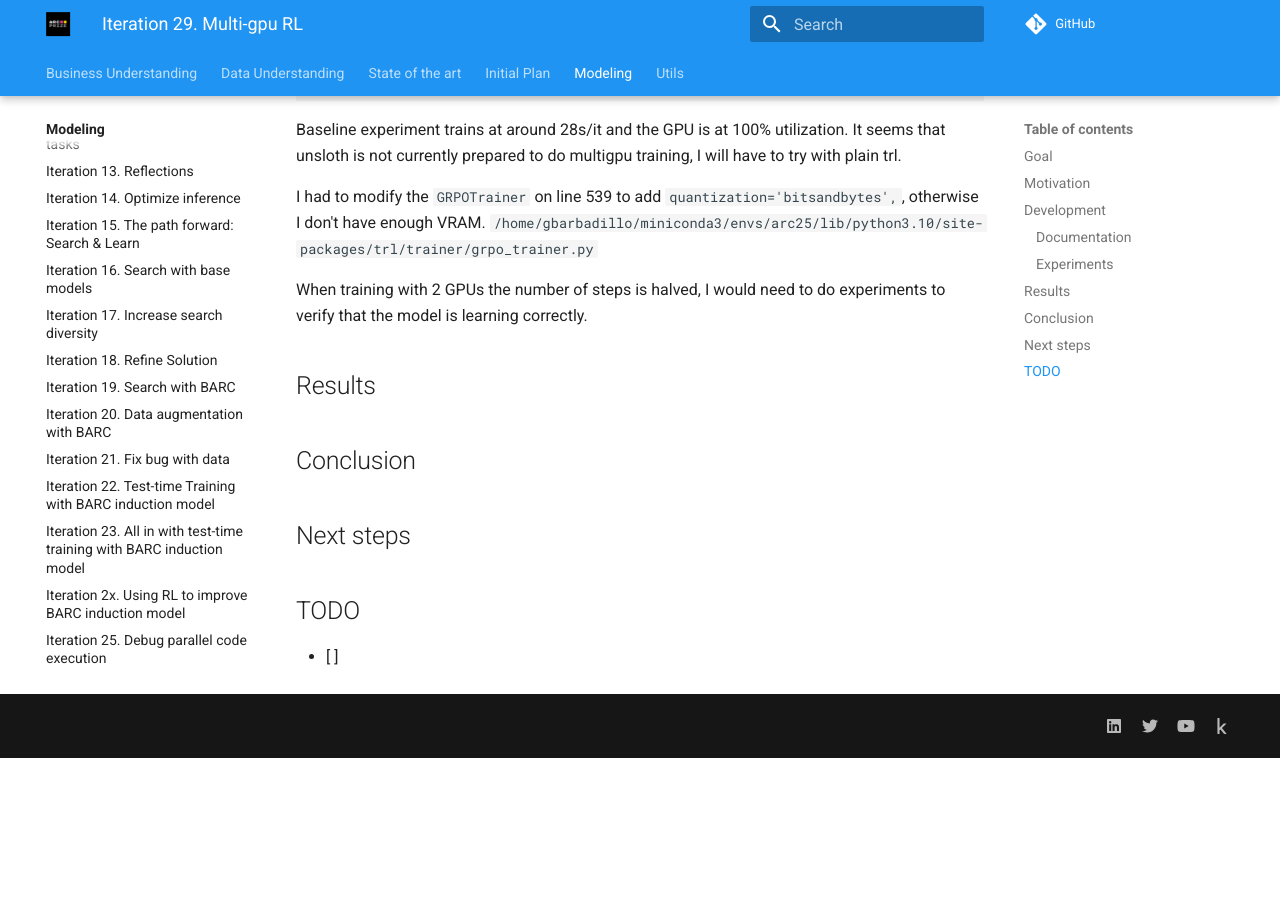
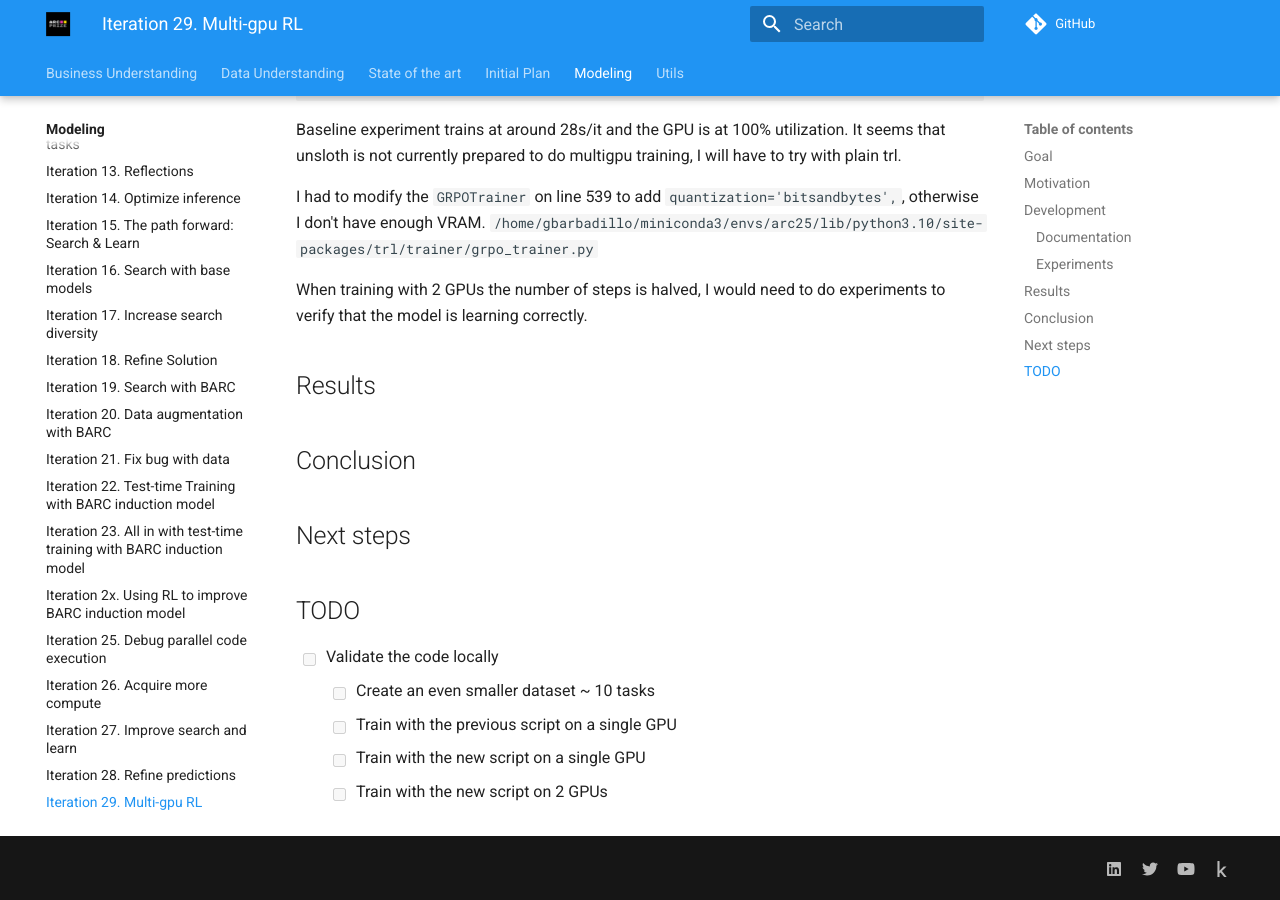
Before and after one commit to ironbar/arc25, an MkDocs documentation site: the page built from docs/modeling/Iteration_29_multi-gpu-rl.md, in a window 1280 px wide and 900 px high, scrolled down 2348 px. Built offline with MkDocs 1.6.1 and Material for MkDocs 9.7.7, drawn with Linux system fonts in a browser that asks for light colours; comment, search, counter and statistics services are not loaded; before the commit the page ends 3106 px from its top, so only the background shows below that.

Commit message:
plan to test multi-gpu implementation

```diff
--- a/docs/modeling/Iteration_29_multi-gpu-rl.md
+++ b/docs/modeling/Iteration_29_multi-gpu-rl.md
@@ -127,4 +127,8 @@
 
 ## TODO
 
-- [ ]
+- [ ] Validate the code locally
+  - [ ] Create an even smaller dataset ~ 10 tasks
+  - [ ] Train with the previous script on a single GPU
+  - [ ] Train with the new script on a single GPU
+  - [ ] Train with the new script on 2 GPUs
```
